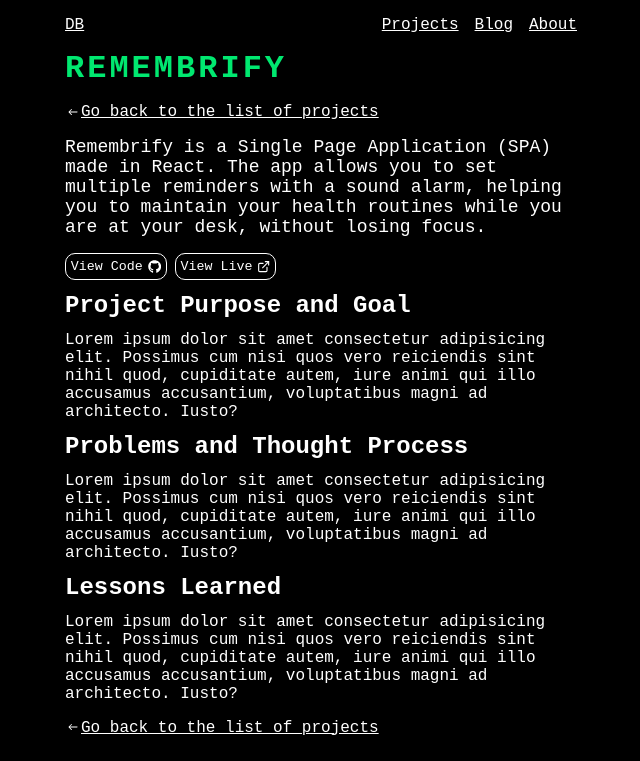
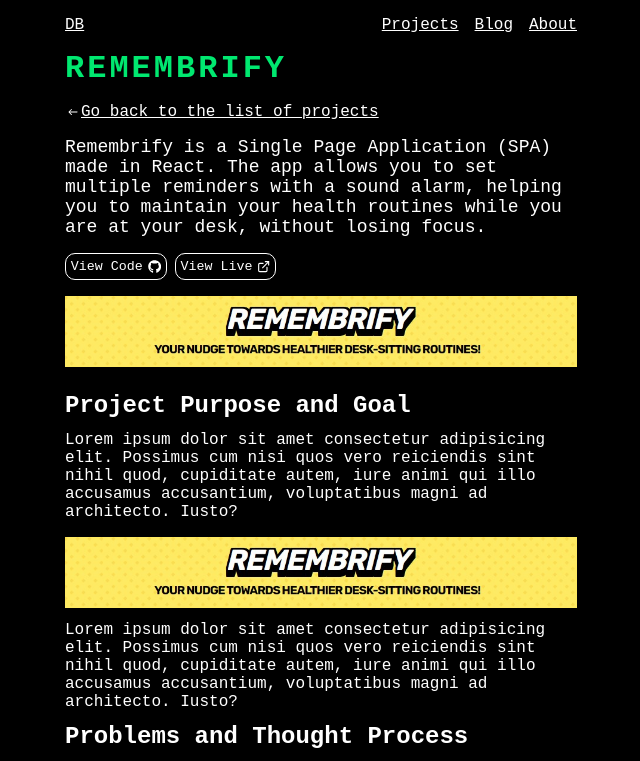
Before and after one commit to damianobacci/portfolio, a Next.js app: page /projects/remembrify in a window 1280 px wide. Shown: the top 761 px of the page, without its empty margins (319-959 px from the left). Built offline with nearby package versions, Linux system fonts and the light colour scheme.

Commit message:
Project page

```diff
--- a/app/projects/remembrify/page.js
+++ b/app/projects/remembrify/page.js
@@ -20,7 +20,36 @@ export default function Remembrify() {
       <OutlineButton icon="live" link="">
         View Live
       </OutlineButton>
+      <Image
+        src="/images/projects/remembrify.jpg"
+        width={0}
+        height={0}
+        sizes="100vw"
+        style={{
+          width: "100%",
+          height: "auto",
+          marginBottom: "0.5em",
+          marginTop: "1em",
+        }}
+      />
       <h2 className="projectTitle">Project Purpose and Goal</h2>
+      <p>
+        Lorem ipsum dolor sit amet consectetur adipisicing elit. Possimus cum
+        nisi quos vero reiciendis sint nihil quod, cupiditate autem, iure animi
+        qui illo accusamus accusantium, voluptatibus magni ad architecto. Iusto?
+      </p>
+      <Image
+        src="/images/projects/remembrify.jpg"
+        width={0}
+        height={0}
+        sizes="100vw"
+        style={{
+          width: "100%",
+          height: "auto",
+          marginBottom: "0.5em",
+          marginTop: "1em",
+        }}
+      />
       <p>
         Lorem ipsum dolor sit amet consectetur adipisicing elit. Possimus cum
         nisi quos vero reiciendis sint nihil quod, cupiditate autem, iure animi
```
Also changed, not shown: components/UI/ProjectImage.js (added, +17 -0 lines), public/images/projects/remembrify.jpg (added).
